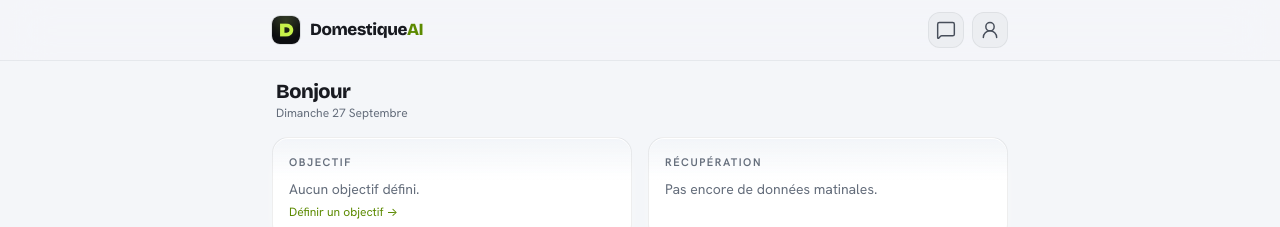
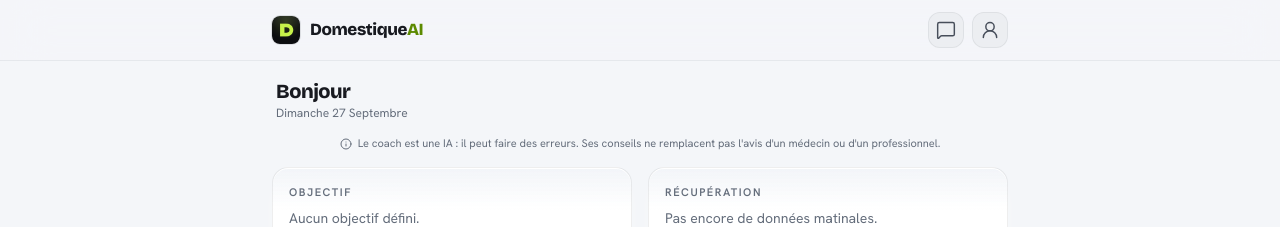
Before and after one commit to arnaudstdr/domestique-ai, a React (Vite) app in the folder frontend/: page / in a window 1280 px wide. Shown: the top 227 px of the page. Built offline with nearby package versions, Linux system fonts and the light colour scheme; no server answers.

Commit message:
feat(frontend): disclaimer IA sur Coach, Plan et Dashboard

```diff
--- /dev/null
+++ b/frontend/src/components/LlmDisclaimer.tsx
@@ -0,0 +1,20 @@
+import { Info } from "lucide-react";
+
+const DEFAULT_TEXT =
+  "Le coach est une IA : il peut faire des erreurs. Ses conseils ne remplacent pas l'avis d'un médecin ou d'un professionnel.";
+
+interface Props {
+  text?: string;
+  className?: string;
+}
+
+export default function LlmDisclaimer({ text = DEFAULT_TEXT, className = "" }: Props) {
+  return (
+    <p
+      className={`flex items-center justify-center gap-1.5 text-center text-[11px] leading-tight text-muted ${className}`}
+    >
+      <Info className="h-3 w-3 shrink-0" strokeWidth={2} aria-hidden="true" />
+      {text}
+    </p>
+  );
+}
--- a/frontend/src/pages/Coach.tsx
+++ b/frontend/src/pages/Coach.tsx
@@ -5,6 +5,7 @@ import { api, ApiError, streamCoachChat } from "../api/client";
 import type { CoachMessage } from "../api/types";
 import ChatBubble from "../components/ChatBubble";
 import CoachSearchSheet from "../components/CoachSearchSheet";
+import LlmDisclaimer from "../components/LlmDisclaimer";
 import { useToast } from "../hooks/useToast";
 
 const PAGE_SIZE = 30;
@@ -385,6 +386,7 @@ export default function Coach() {
             <Search className="h-5 w-5" strokeWidth={2} aria-hidden="true" />
           </button>
         </div>
+        <LlmDisclaimer className="mx-auto max-w-3xl px-4 pt-3" />
         <div className="mx-auto max-w-3xl px-4 py-3 flex items-end gap-2">
           <textarea
             ref={textareaRef}
--- a/frontend/src/pages/Dashboard.tsx
+++ b/frontend/src/pages/Dashboard.tsx
@@ -14,6 +14,7 @@ import type {
 } from "../api/types";
 import ActivityCard from "../components/ActivityCard";
 import DailyBriefCard from "../components/DailyBriefCard";
+import LlmDisclaimer from "../components/LlmDisclaimer";
 import LoadCard from "../components/LoadCard";
 import ObjectiveCard from "../components/ObjectiveCard";
 import RecoveryCard from "../components/RecoveryCard";
@@ -139,6 +140,7 @@ export default function Dashboard() {
         secondaryAlerts={secondaryAlerts}
         indicators={ot?.indicators || null}
       />
+      <LlmDisclaimer className="px-1" />
 
       {/* Dernière sortie : boucle prévu (brief) → réalisé. */}
       {latestActivity ? (
--- a/frontend/src/pages/Plan.tsx
+++ b/frontend/src/pages/Plan.tsx
@@ -29,6 +29,7 @@ import type {
 } from "../api/types";
 import ObjectiveForm from "../components/ObjectiveForm";
 import CalendarSubscribe from "../components/CalendarSubscribe";
+import LlmDisclaimer from "../components/LlmDisclaimer";
 import PlanCalendar from "../components/PlanCalendar";
 import { useToast } from "../hooks/useToast";
 import { useViewing } from "../hooks/useViewing";
@@ -506,6 +507,7 @@ export default function Plan() {
             ? "Cycle 3:1 déterministe + taper. Sortie rapide, structure prédictible."
             : "Le coach LLM compose chaque semaine, garde-fous physiologiques appliqués automatiquement. Plus lent (quelques secondes par semaine)."}
         </p>
+        {mode === "llm" && <LlmDisclaimer />}
         <div className="grid grid-cols-2 gap-3">
           <label className="block">
             <span className="text-xs text-muted">Séances / semaine</span>
```
Also changed, not shown: 1 other file (tests, documents, lock files or other folders).
